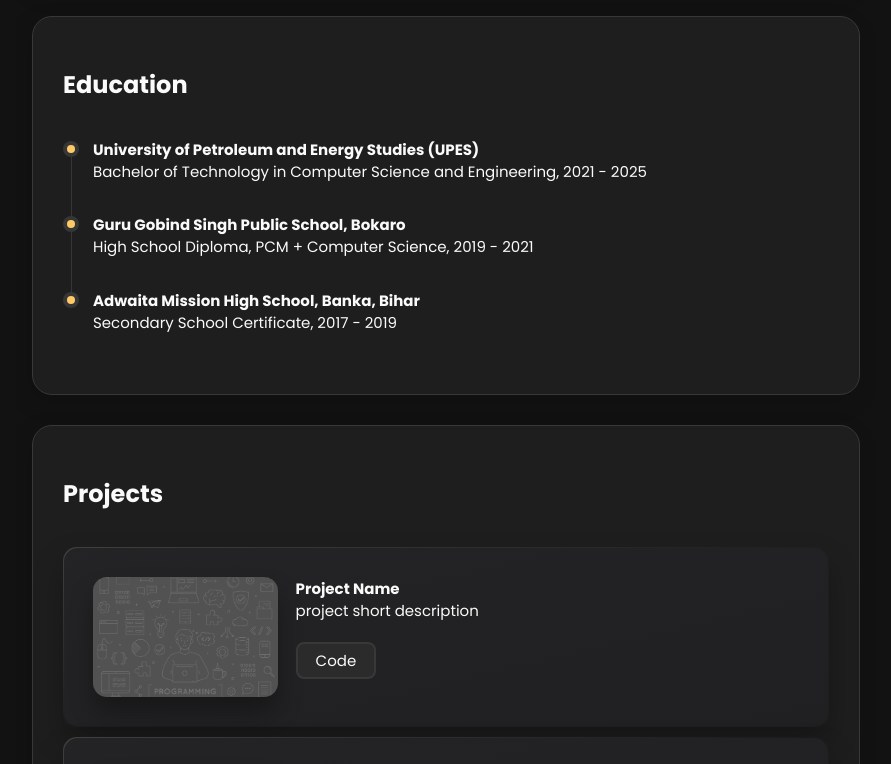
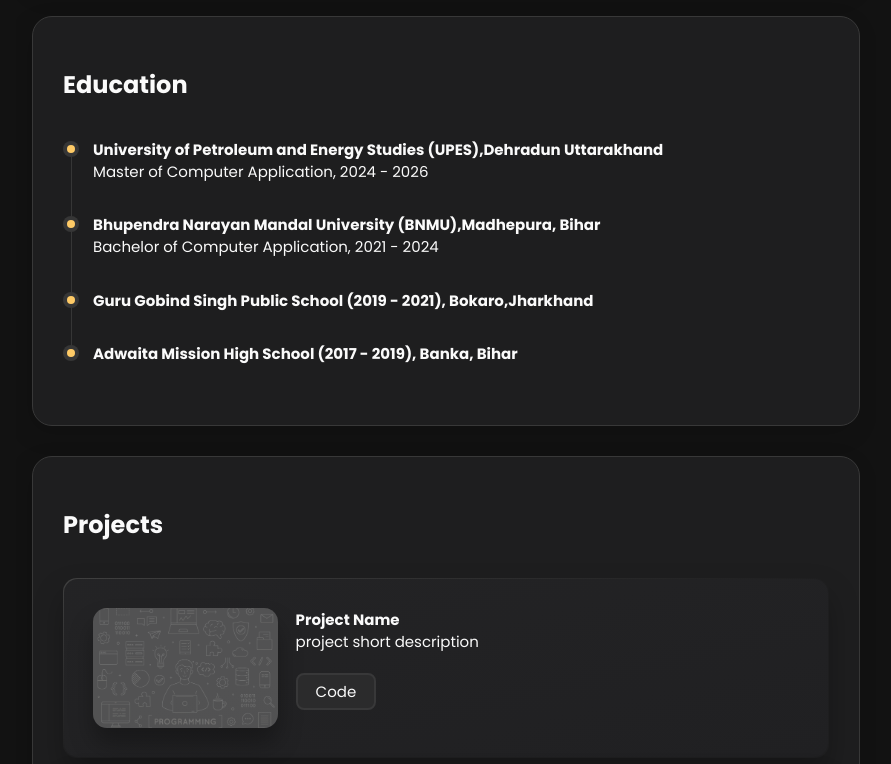
Before and after one commit to ayushraj6824/portfolio, a plain HTML site: page index.html in a window 1280 px wide. Shown: the part 1200-1964 px from the top of the page, without its empty margins (194-1085 px from the left). Drawn offline with nearby package versions, Linux system fonts and the light colour scheme; no server answers.

Commit message:
Update education details in index.html and refine contact section text

```diff
--- a/index.html
+++ b/index.html
@@ -142,18 +142,20 @@
             <h2>Education</h2>
             <ul class="lists">
                 <li>
-                    <h4>University of Petroleum and Energy Studies (UPES)</h4>
-                    <p>Bachelor of Technology in Computer Science and Engineering, 2021 - 2025</p>
+                    <h4>University of Petroleum and Energy Studies (UPES),Dehradun Uttarakhand</h4>
+                    <p>Master of Computer Application, 2024 - 2026</p>
+                </li>
+                    <li>
+                        <h4>Bhupendra Narayan Mandal University (BNMU),Madhepura, Bihar</h4>
+                        <p>Bachelor of Computer Application, 2021 - 2024</p>
+                    </li>
+                <li>
+                    <h4>Guru Gobind Singh Public School (2019 - 2021), Bokaro,Jharkhand</h4>
                 </li>
 
                 <li>
-                    <h4>Guru Gobind Singh Public School, Bokaro</h4>
-                    <p>High School Diploma, PCM + Computer Science, 2019 - 2021</p>
-                </li>
+                    <h4>Adwaita Mission High School (2017 - 2019), Banka, Bihar</h4>
 
-                <li>
-                    <h4>Adwaita Mission High School, Banka, Bihar</h4>
-                    <p>Secondary School Certificate, 2017 - 2019</p>
                 </li>
             </ul>
         </section>
@@ -221,10 +223,7 @@
         <h2>Get in touch</h2>
         <div>
             <p style="font-size: small;">
-            You can type in the details here, but unfortunately this won't work. But don't worry if I build your form that will work. I can use Reactjs, Nextjs 13, Formik, and Zod in the frontend.
-            </p>
-            <p style="font-size: small;">
-            For the backend, I can use Nextjs 13 or Nodejs with MySQL or MongoDB and Nodemailer as well.
+            You can type in the details here, but unfortunately this won't work.
             </p>
             <form action="#" method="post" class="contact-form">
             <div class="form-group">
```
